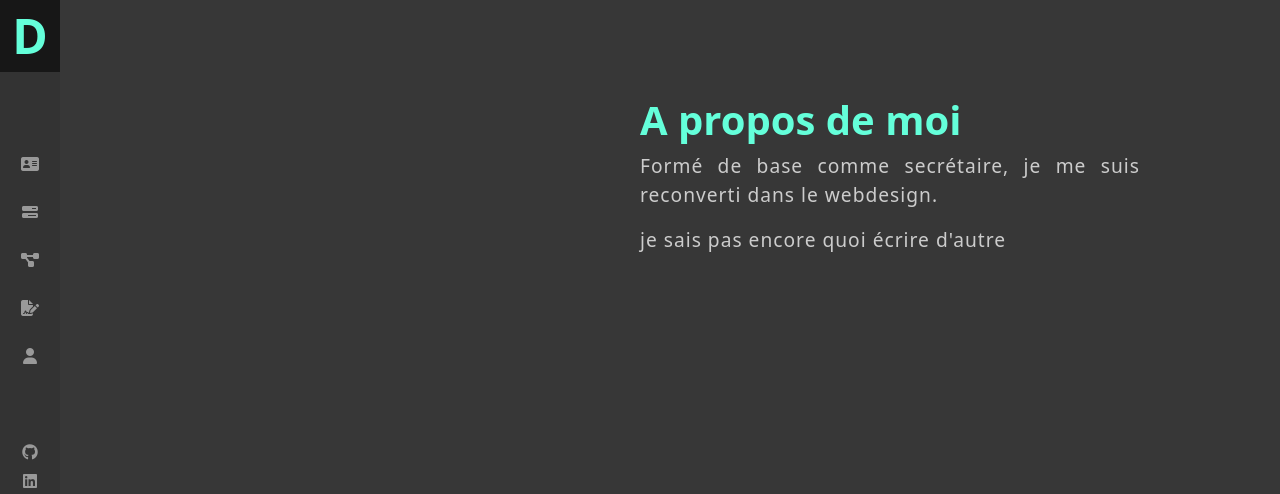
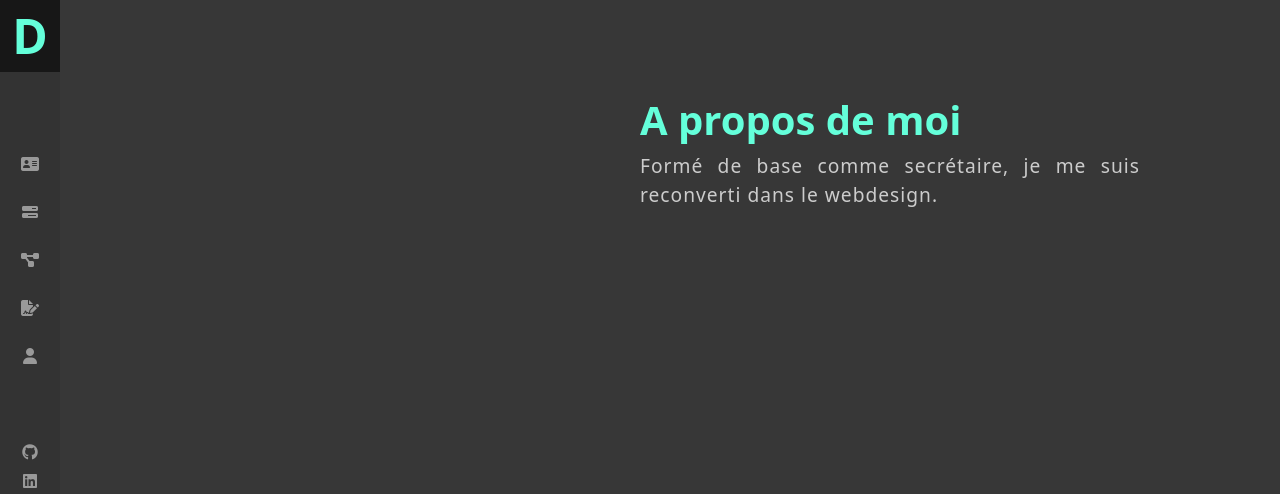
Before and after one commit to DHylan97/portefoliophp, a PHP site: page /aboutme in a window 1280 px wide. Shown: the top 494 px of the page. Run offline with PHP 8.4, Linux system fonts and the light colour scheme; some libraries are stand-ins or nearby versions.

Commit message:
Update aboutme.php

```diff
--- a/views/aboutme.php
+++ b/views/aboutme.php
@@ -3,7 +3,6 @@
     <div class="text-container">
       <h2 class="blue">A propos de moi</h2>
       <p>Formé de base comme secrétaire, je me suis reconverti dans le webdesign.</p>
-      <p>je sais pas encore quoi écrire d'autre</p>
     </div>
   </div>
 </section>
```
